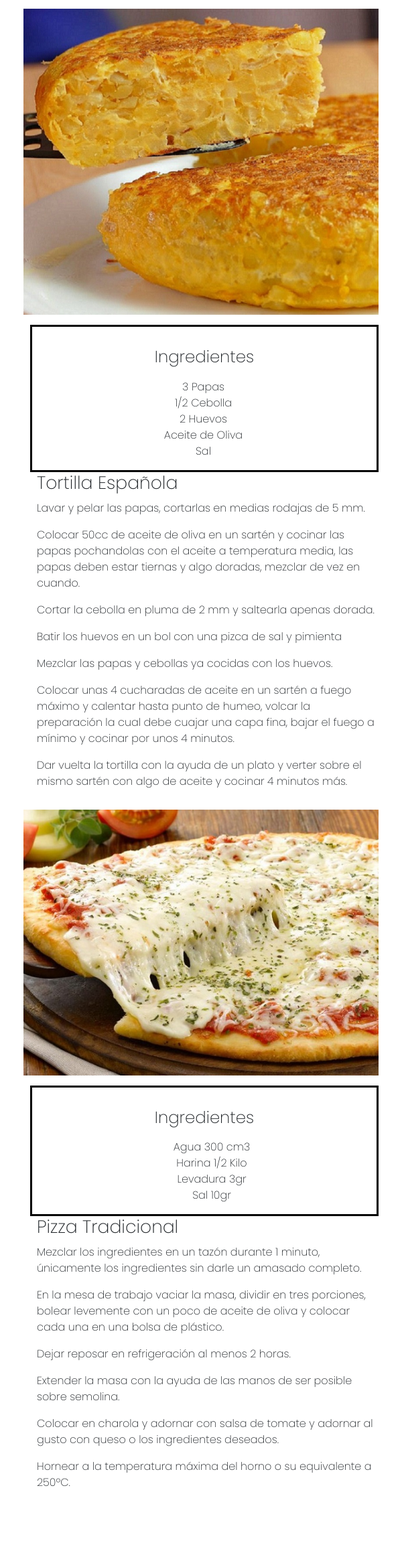
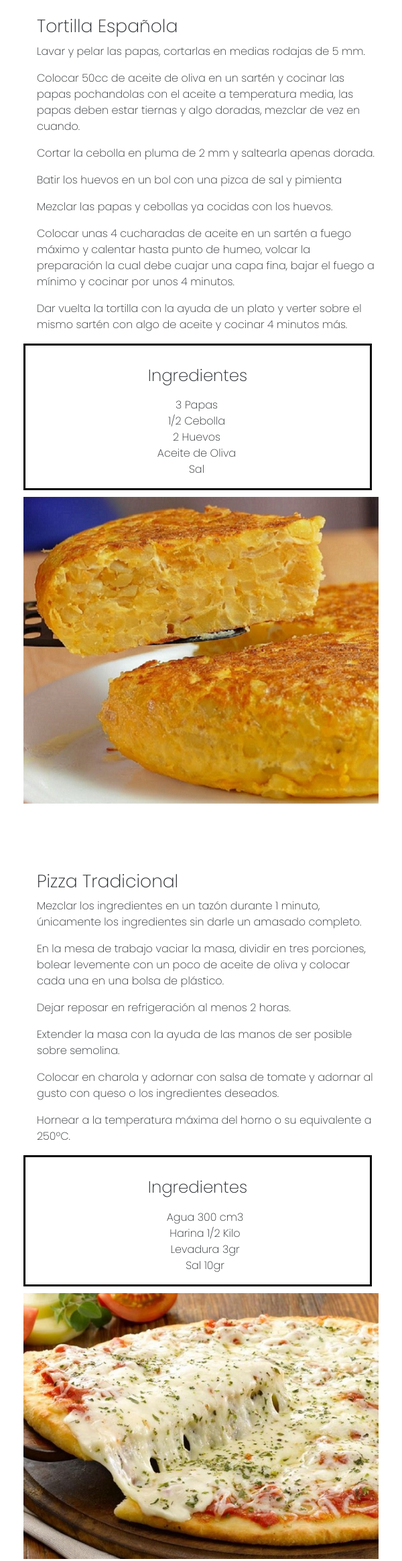
Before and after one commit to Diegoacosta22/PF-ACOSTA, a plain HTML site: page paginas/recetas.html in a window 600 px wide. Shown: the part 198-2529 px from the top of the page at 67% size. Drawn offline with nearby package versions, Linux system fonts and the light colour scheme.

Commit message:
proyecto

```diff
--- a/css/estilo.css
+++ b/css/estilo.css
@@ -1,5 +1,3 @@
-
-
 
 *{  margin: 0;
     padding: 0;
@@ -12,7 +10,6 @@ body{
     font-family: 'Poppins', sans-serif;
     overflow-x: hidden;
 }
-
 
 a{
     text-decoration: none;
@@ -30,13 +27,9 @@ li:hover{
     padding: 15px;
 }
 
-
-
 .logo-img{
     width: 70px;
-
 }
-
 
 .slide img{
     height: 80vh;
@@ -55,8 +48,6 @@ div img{
     padding-left: 30px;
     margin-top: 200px;
     color: coral;
-
-
 }
 
 .videos-uno{
@@ -86,18 +77,17 @@ section article iframe{
 
 .nosotros-dos{
     letter-spacing: 3px;
+    font-weight: bold;
 }
 
 .texto-dos{
     margin-top: 50px;
     padding-left: 30px;
-
 }
 
 .parrafo-uno{
-    margin-top: 20px;
+    margin-top: 60px;
     text-align: left;
-
 }
 
 .parrafo-dos{
@@ -122,7 +112,7 @@ section article iframe{
 
 .border-dos{
     border: solid black;
-    margin-left: 10px;
+    margin-right: 10px;
     padding-top: 30px;
 }
 
@@ -137,7 +127,6 @@ section article iframe{
     object-fit: cover;
     width: 100%;
     height: 100%;
-
 }
 
 .parra-home{
@@ -176,13 +165,14 @@ section article iframe{
 }
 
 .receta-foto{
+    object-fit: cover;
     width: 100%;
     height: 100%;
 }
 
 .border-menu{
     border: solid black;
-    margin-left: 10px;
+    margin-right: 10px;
     padding-top: 30px;
 }
 .ingredientes-uno{
@@ -195,7 +185,6 @@ section article iframe{
 .par-home{
     text-align: left;
     padding-left: 20px;
-
 }
 
 .par-uno{
@@ -236,12 +225,13 @@ section article iframe{
     display: grid;
     height: 100%;
     width: 100%;
+    object-fit: cover;
+}
 
+.fotos-cuatro{
     grid-template-columns: repeat(4, 1fr);
     grid-template-rows: 100%;
     gap: 1rem;
-    object-fit: cover;
-
 }
 
 
@@ -269,7 +259,7 @@ section article iframe{
 
 .boton-dos{
     margin-top: 10px;
-    background-color: bisque;
+    background-color: rgb(255,193,7);
     color: black;
     padding: 5px 5px;
     font-size: 15px;
@@ -278,13 +268,13 @@ section article iframe{
 }
 
 .boton-dos:hover{
-    background-color: rgb(255, 193, 100);
+    background-color:  rgba(255, 192, 20, 0.613);
     cursor: pointer;
 }
 
 .boton-uno{
     margin-top: 10px;
-    background-color: bisque;
+    background-color: rgb(255,193,7);
     color: black;
     padding: 5px 5px;
     font-size: 15px;
@@ -293,9 +283,10 @@ section article iframe{
 }
 
 .boton-uno:hover{
-    background-color: rgb(255, 193, 100);
+    background-color: rgba(255, 192, 20, 0.613);
     cursor: pointer;
 }
+
 
 
 
@@ -306,6 +297,7 @@ section article iframe{
 
 .footer-home{
     margin-top: 300px;
+    margin-left: 30px;
 }
 
 .footer-uno{
@@ -342,14 +334,12 @@ section article iframe{
 
     .receta-uno{
         display: block;
-        list-style: none;
-        margin-top: 20px;
+        margin-top: 40px;
     }
 
     .receta-dos{
         display: block;
-        list-style: none;
-        margin-top: 20px;
+        margin-top: 100px;
     }
 
     .foto-receta{
@@ -360,17 +350,8 @@ section article iframe{
         margin-top: 10px;
     }
 
-    .border-menu{
-        margin-top: 15px;
-    }
-
-    .border-dos{
-        margin-top: 15px;
-    }
-
     .slide img{
         height: 60vh;
-
     }
 
     .videos-uno{
@@ -393,22 +374,21 @@ section article iframe{
 
     .receta-uno{
         display: block;
-        margin-top: 20px;
+        margin-top: 40px;
     }
 
     .receta-dos{
         display:block ;
-        margin-top: 20px;
+        margin-top: 100px;
     }
 
-    .border-menu{
-        margin-top: 15px;
+    .foto-receta{
+        margin-top: 10px;
     }
 
-    .border-dos{
-        margin-top: 15px;
+    .receta-foto{
+        margin-top: 10px;
     }
-
 
     .slide img{
         height: 50vh;
--- a/paginas/recetas.html
+++ b/paginas/recetas.html
@@ -53,9 +53,18 @@
 
 
         <div class="receta-uno">
-            <div>
-                <img class="foto-receta" src="../imagenes/tortilla.jpg" alt="tortilla-dos">
+
+            <div class="parra-home">
+                <h2 class="tex-uno">Tortilla Española</h2>
+                <p class="pa-uno">Lavar y pelar las papas, cortarlas en medias rodajas de 5 mm.</p>
+                <p class="pa-dos">Colocar 50cc de aceite de oliva en un sartén y cocinar las papas pochandolas con el aceite a temperatura media, las papas deben estar tiernas y algo doradas, mezclar de vez en cuando.</p>
+                <p class="pa-tres">Cortar la cebolla en pluma de 2 mm y saltearla apenas dorada.</p>
+                <p class="pa-cuatro">Batir los huevos en un bol con una pizca de sal y pimienta</p>
+                <p class="pa-cinco">Mezclar las papas y cebollas ya cocidas con los huevos.</p>
+                <p class="pa-seis">Colocar unas 4 cucharadas de aceite en un sartén a fuego máximo y calentar hasta punto de humeo, volcar la preparación la cual debe cuajar una capa fina, bajar el fuego a mínimo y cocinar por unos 4 minutos.</p>
+                <p class="pa-siete">Dar vuelta la tortilla con la ayuda de un plato y verter sobre el mismo sartén con algo de aceite y cocinar 4 minutos más.</p>
             </div>
+
             <div class="border-dos">
                 <h3>Ingredientes</h3>
                 <ul class="ingredientes-dos">
@@ -66,22 +75,26 @@
                     <li>Sal</li>
                 </ul>
             </div>
-            <div class="parra-home">
-                <h2 class="tex-uno">Tortilla Española</h2>
-                <p class="pa-uno">Lavar y pelar las papas, cortarlas en medias rodajas de 5 mm.</p>
-                <p class="pa-dos">Colocar 50cc de aceite de oliva en un sartén y cocinar las papas pochandolas con el aceite a temperatura media, las papas deben estar tiernas y algo doradas, mezclar de vez en cuando.</p>
-                <p class="pa-tres">Cortar la cebolla en pluma de 2 mm y saltearla apenas dorada.</p>
-                <p class="pa-cuatro">Batir los huevos en un bol con una pizca de sal y pimienta</p>
-                <p class="pa-cinco">Mezclar las papas y cebollas ya cocidas con los huevos.</p>
-                <p class="pa-seis">Colocar unas 4 cucharadas de aceite en un sartén a fuego máximo y calentar hasta punto de humeo, volcar la preparación la cual debe cuajar una capa fina, bajar el fuego a mínimo y cocinar por unos 4 minutos.</p>
-                <p class="pa-siete">Dar vuelta la tortilla con la ayuda de un plato y verter sobre el mismo sartén con algo de aceite y cocinar 4 minutos más.</p>
+
+            <div>
+                <img class="foto-receta" src="../imagenes/tortilla.jpg" alt="tortilla-dos">
             </div>
         </div>
 
         <div class="receta-dos">
-            <div>
-                <img class="receta-foto" src="../imagenes/pizza.jpg" alt="pizza">
+
+
+            <div class="par-home">
+                <h2>Pizza Tradicional</h2>
+                <p class="par-uno">Mezclar los ingredientes en un tazón durante 1 minuto, únicamente los ingredientes sin darle un amasado completo.</p>
+                <p class="par-dos">En la mesa de trabajo vaciar la masa, dividir en tres porciones, bolear levemente con un poco de aceite de oliva
+                    y colocar cada una en una bolsa de plástico.</p>
+                <p class="par-tres">Dejar reposar en refrigeración al menos 2 horas.</p>
+                <p class="par-cuatro">Extender la masa con la ayuda de las manos de ser posible sobre semolina.</p>
+                <p class="par-cinco">Colocar en charola y adornar con salsa de tomate y adornar al gusto con queso o los ingredientes deseados.</p>
+                <p class="par-seis">Hornear a la temperatura máxima del horno o su equivalente a 250ºC.</p>
             </div>
+
             <div class="border-menu">
                 <h3>Ingredientes</h3>
                 <ul class="ingredientes-uno">
@@ -91,15 +104,9 @@
                     <li>Sal 10gr</li>
                 </ul>
             </div>
-            <div class="par-home">
-                <h2>Pizza Tradicional</h2>
-                <p class="par-uno">Mezclar los ingredientes en un tazón durante 1 minuto, únicamente los ingredientes sin darle un amasado completo.</p>
-                <p class="par-dos">En la mesa de trabajo vaciar la masa, dividir en tres porciones, bolear levemente con un poco de aceite de oliva
-                    y colocar cada una en una bolsa de plástico.</p>
-                <p class="par-tres">Dejar reposar en refrigeración al menos 2 horas.</p>
-                <p class="par-cuatro">Extender la masa con la ayuda de las manos de ser posible sobre semolina.</p>
-                <p class="par-cinco">Colocar en charola y adornar con salsa de tomate y adornar al gusto con queso o los ingredientes deseados.</p>
-                <p class="par-seis">Hornear a la temperatura máxima del horno o su equivalente a 250ºC.</p>
+
+            <div>
+                <img class="receta-foto" src="../imagenes/pizza.jpg" alt="pizza">
             </div>
         </div>
     </main>
```
Also changed, not shown: index.html (+1 -1 lines), paginas/nosotros.html (+1 -1 lines).
